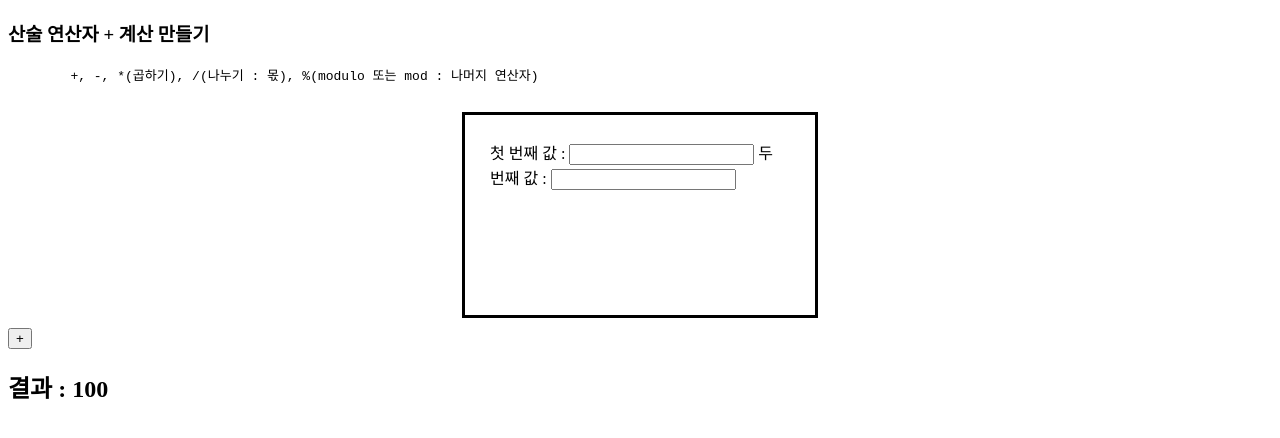
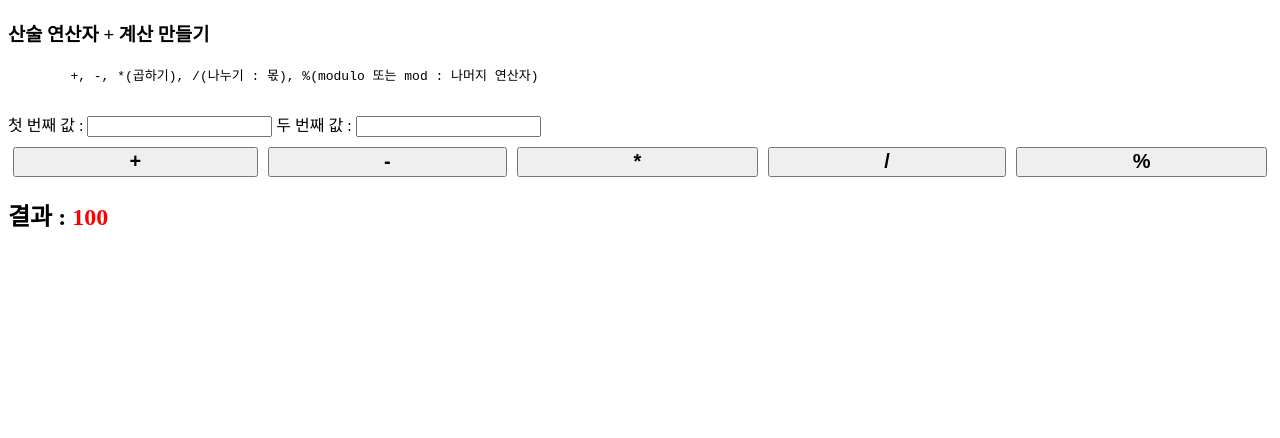
Before and after one commit to tje0714/03_JavaScript, a plain HTML site: page html/03_연산자.html in a window 1280 px wide. Shown: the part 70-508 px from the top of the page. Drawn offline with Linux system fonts and the light colour scheme.

Commit message:
연산자 함수 실습 기능 과제

```diff
--- a/css/03_연산자.css
+++ b/css/03_연산자.css
@@ -1,4 +1,4 @@
-.계산기 {
+.calculator {
   width: 300px;
   height: 150px;
   border: 3px solid black;
@@ -9,3 +9,15 @@
   display: flex;
   margin-top: 10px;
 }
+
+.btn-row > button {
+  height: 30px;
+  margin: 0 5px;
+  flex-grow: 1;
+  font-size: 20px;
+  font-weight: bold;
+}
+
+#계산결과 {
+  color: red;
+}
--- a/html/03_연산자.html
+++ b/html/03_연산자.html
@@ -29,60 +29,19 @@
     <div class="row btn-row">
       <!-- 버튼 클릭 시 plusFn() 함수 호출(실행) -->
       <button onclick="plusFn()">+</button>
+      <!-- 더하기    함수 -->
+      <button onclick="minusFn()">-</button>
+      <!-- 빼기      함수 -->
+      <button onclick="multiFn()">*</button>
+      <!-- 곱하기    함수 -->
+      <button onclick="divFn()">/</button>
+      <!-- 나누기 몫 함수 -->
+      <button onclick="modFn()">%</button>
+      <!-- 나누기 나머지 함수 -->
     </div>
     <div class="row">
       <h2>결과 : <span id="계산결과">100</span></h2>
     </div>
-    <script>
-      // 변수 선언
-
-      //document(문서) : HTML문서(파일) 내에서
-      //get            : 가져오다, 얻다
-      //Element        : HTML 요소
-      //ById           : 아이디가 일치하는
-
-      // -> HTML 문서 내에서 () 내 아이디가 일치하는 요소를 얻어오겠다.
-
-      function plusFn() {
-        const number1 = document.getElementById("input1").value;
-        //const number1 = document    .       get    Element    ById   ("input1")　.　　　　　value;
-        //                HTML 문서 내에서 가져오겠다  태그(요소)  id값   (인풋1)　　내에서　작성한　값
-
-        const number2 = document.getElementById("input2").value;
-        // 글자와 숫자 사이에 + 를 작성하면 더하기가 아니라 이어 붙이기가 됨
-        // 코드를 실행하는 중간에 문제가 발생하면 문제를 건너뛰어서
-        // 다른 것을 실행하는 것이 아니라
-        // 문제가 발생한 지점에서 실행 멈춤
-        alert("number1의 값 : " + number1);
-        alert("number2의 값 : " + number2);
-        /*
-        input 요소에 작성된 값은 무조건 문자열(string) 형태라서
-        더했을 때 이어쓰기 되는 문제가 발생한다.
-
-        [해결방법]
-        문자열(string)을 숫자(number)로 변경하는 방법을 수행
-        데이터 파싱(data parsing) : 데이터의 종류를 바꿈
-
-        숫자만 작성된 문자열("123")을 진짜 숫자 (123)으로 바꾸는 방법
-        Number("123")  --> 123 */
-        alert("두 수의 합 : " + number1 + number2);
-        alert("두 수의 합 : " + (Number(number1) + Number(number2)));
-        alert(Number(number1) + Number(number2));
-
-        /*
-        두 수의 합을 id가 "계산결과" 인 요소(결과 변수)의
-        내부글자(innerText, HTML 요소 내용)로 대입하기
-        */
-        // 1번 HTML 코드 안에서 <> 태그 내부에 id 값으로 계산결과 가 작성된 태그 찾기
-        // 1번 정답 : document.getElementById("계산결과")
-        // 2번 찾은 태그를 const result 라는 변수이름으로 값 담아주기
-        // 2번 정답 : const result = document.getElementById("계산결과").value;
-        // 3번 result.innerText 로 수의 합을 저장해서 사용자 화면에 보여주기
-        // result 뒤에는 소비자가 작성한 계산값이 아니라, 우리가 더해준 계산결과가 들어가야 하기 때문에
-        // .value 를 붙여주지 않음
-        const result = document.getElementById("계산결과");
-        result.innerText = Number(number1) + Number(number2);
-      }
-    </script>
+    <script src="../js/03_연산자.js"></script>
   </body>
 </html>
--- a/js/03_연산자.js
+++ b/js/03_연산자.js
@@ -0,0 +1,49 @@
+// 변수 선언
+
+//document(문서) : HTML문서(파일) 내에서
+//get            : 가져오다, 얻다
+//Element        : HTML 요소
+//ById           : 아이디가 일치하는
+
+// -> HTML 문서 내에서 () 내 아이디가 일치하는 요소를 얻어오겠다.
+
+function plusFn() {
+  const number1 = document.getElementById("input1").value;
+  //const number1 = document    .       get    Element    ById   ("input1")　.　　　　　value;
+  //                HTML 문서 내에서 가져오겠다  태그(요소)  id값   (인풋1)　　내에서　작성한　값
+
+  const number2 = document.getElementById("input2").value;
+  // 글자와 숫자 사이에 + 를 작성하면 더하기가 아니라 이어 붙이기가 됨
+  // 코드를 실행하는 중간에 문제가 발생하면 문제를 건너뛰어서
+  // 다른 것을 실행하는 것이 아니라
+  // 문제가 발생한 지점에서 실행 멈춤
+  alert("number1의 값 : " + number1);
+  alert("number2의 값 : " + number2);
+  /*
+        input 요소에 작성된 값은 무조건 문자열(string) 형태라서
+        더했을 때 이어쓰기 되는 문제가 발생한다.
+
+        [해결방법]
+        문자열(string)을 숫자(number)로 변경하는 방법을 수행
+        데이터 파싱(data parsing) : 데이터의 종류를 바꿈
+
+        숫자만 작성된 문자열("123")을 진짜 숫자 (123)으로 바꾸는 방법
+        Number("123")  --> 123 */
+  alert("두 수의 합 : " + number1 + number2);
+  alert("두 수의 합 : " + (Number(number1) + Number(number2)));
+  alert(Number(number1) + Number(number2));
+
+  /*
+        두 수의 합을 id가 "계산결과" 인 요소(결과 변수)의
+        내부글자(innerText, HTML 요소 내용)로 대입하기
+        */
+  // 1번 HTML 코드 안에서 <> 태그 내부에 id 값으로 계산결과 가 작성된 태그 찾기
+  // 1번 정답 : document.getElementById("계산결과")
+  // 2번 찾은 태그를 const result 라는 변수이름으로 값 담아주기
+  // 2번 정답 : const result = document.getElementById("계산결과").value;
+  // 3번 result.innerText 로 수의 합을 저장해서 사용자 화면에 보여주기
+  // result 뒤에는 소비자가 작성한 계산값이 아니라, 우리가 더해준 계산결과가 들어가야 하기 때문에
+  // .value 를 붙여주지 않음
+  const result = document.getElementById("계산결과");
+  result.innerText = Number(number1) + Number(number2);
+}
```
